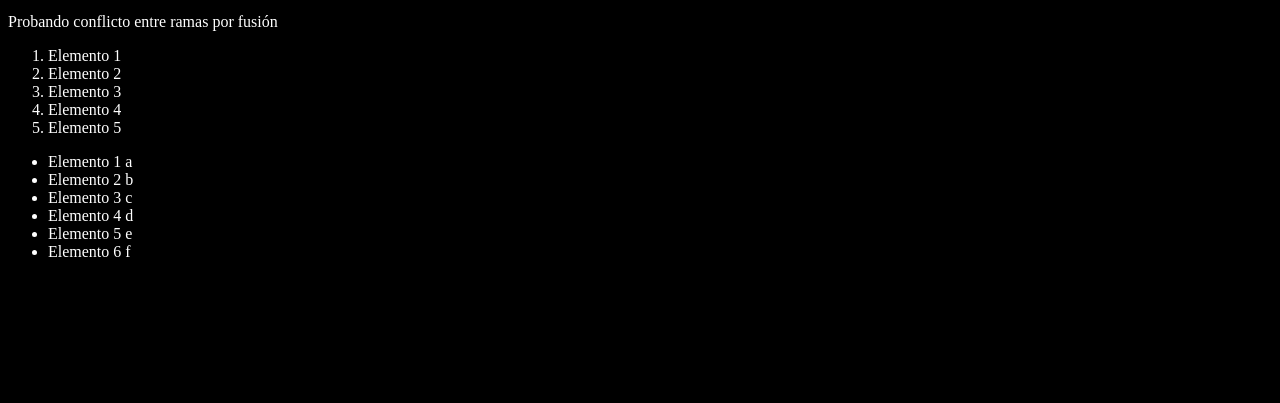
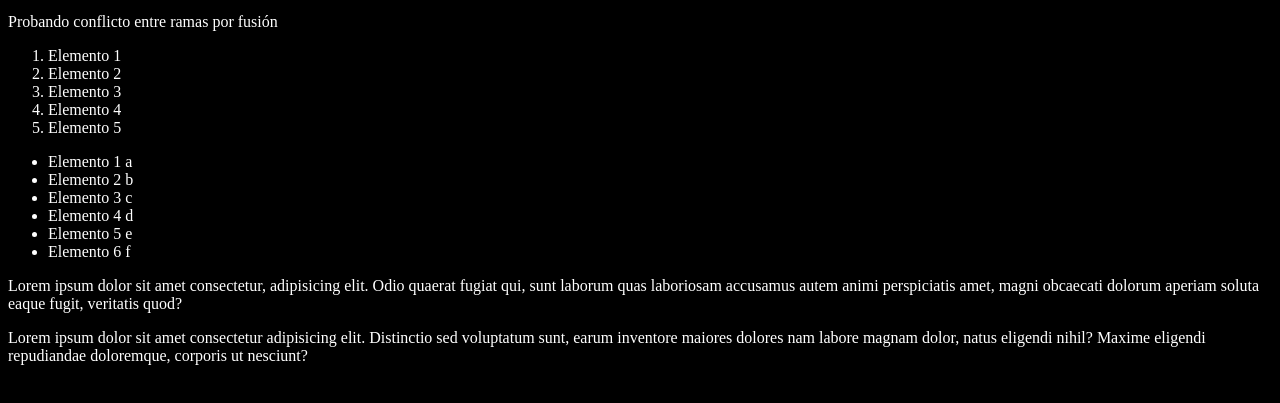
Before and after one commit to occtarc/curso-git-uno, a plain HTML site: page index.html in a window 1280 px wide. Shown: the part 101-504 px from the top of the page. Drawn offline with Linux system fonts and the light colour scheme.

Commit message:
Agregando párrafos lorem

```diff
--- a/index.html
+++ b/index.html
@@ -1,5 +1,6 @@
 <!DOCTYPE html>
 <html lang="es">
+
 <head>
     <meta charset="UTF-8">
     <meta http-equiv="X-UA-Compatible" content="IE=edge">
@@ -7,6 +8,7 @@
     <title>Aprendiendo Git y GitHub</title>
     <link rel="stylesheet" href="style.css">
 </head>
+
 <body>
     <h1>Aprendiendo Git y GitHub</h1>
     <p>Mis primeros pasos en el versionado de código</p>
@@ -30,7 +32,14 @@
         <li>Elemento 5 e</li>
         <li>Elemento 6 f</li>
     </ul>
+
+    <p>Lorem ipsum dolor sit amet consectetur, adipisicing elit. Odio quaerat fugiat qui, sunt laborum quas laboriosam
+        accusamus autem animi perspiciatis amet, magni obcaecati dolorum aperiam soluta eaque fugit, veritatis quod?</p>
+    <p>Lorem ipsum dolor sit amet consectetur adipisicing elit. Distinctio sed voluptatum sunt, earum inventore maiores
+        dolores nam labore magnam dolor, natus eligendi nihil? Maxime eligendi repudiandae doloremque, corporis ut
+        nesciunt?</p>
     <script src="index.js"></script>
 
 </body>
+
 </html>
```
